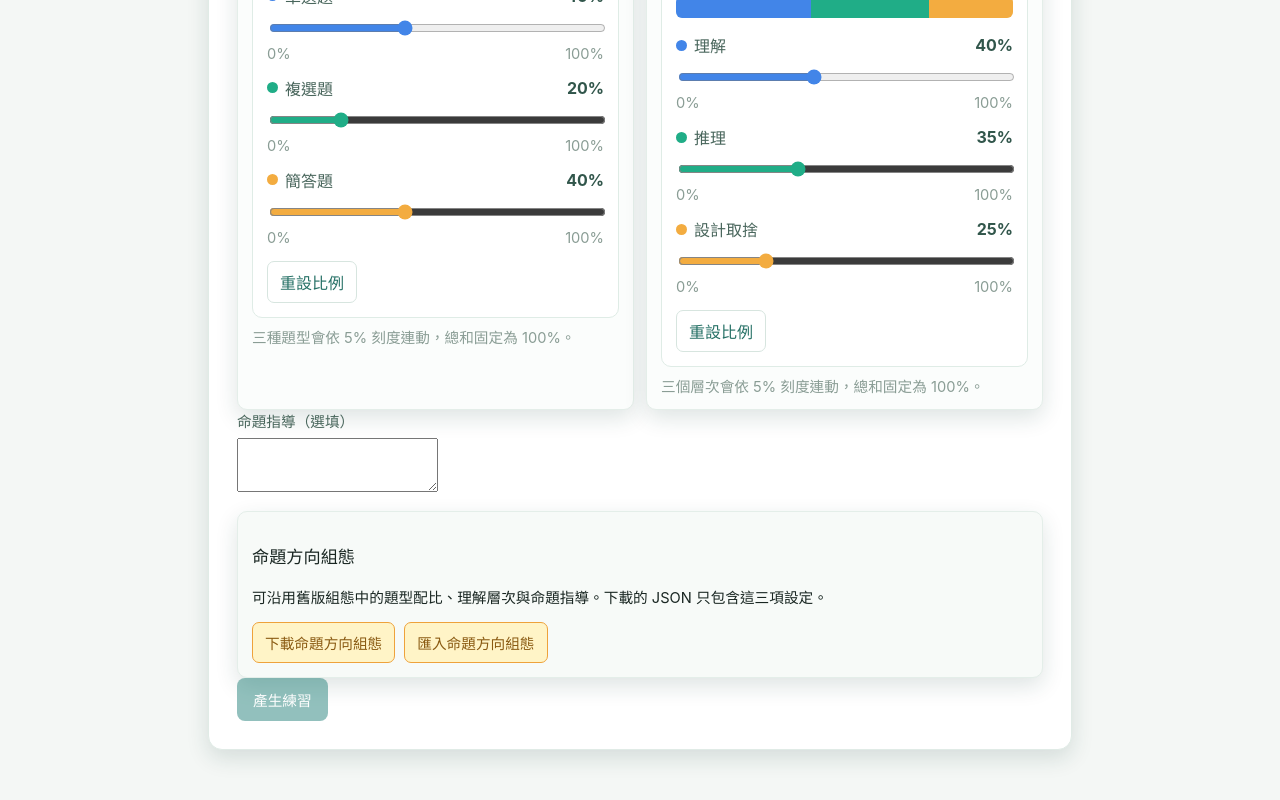
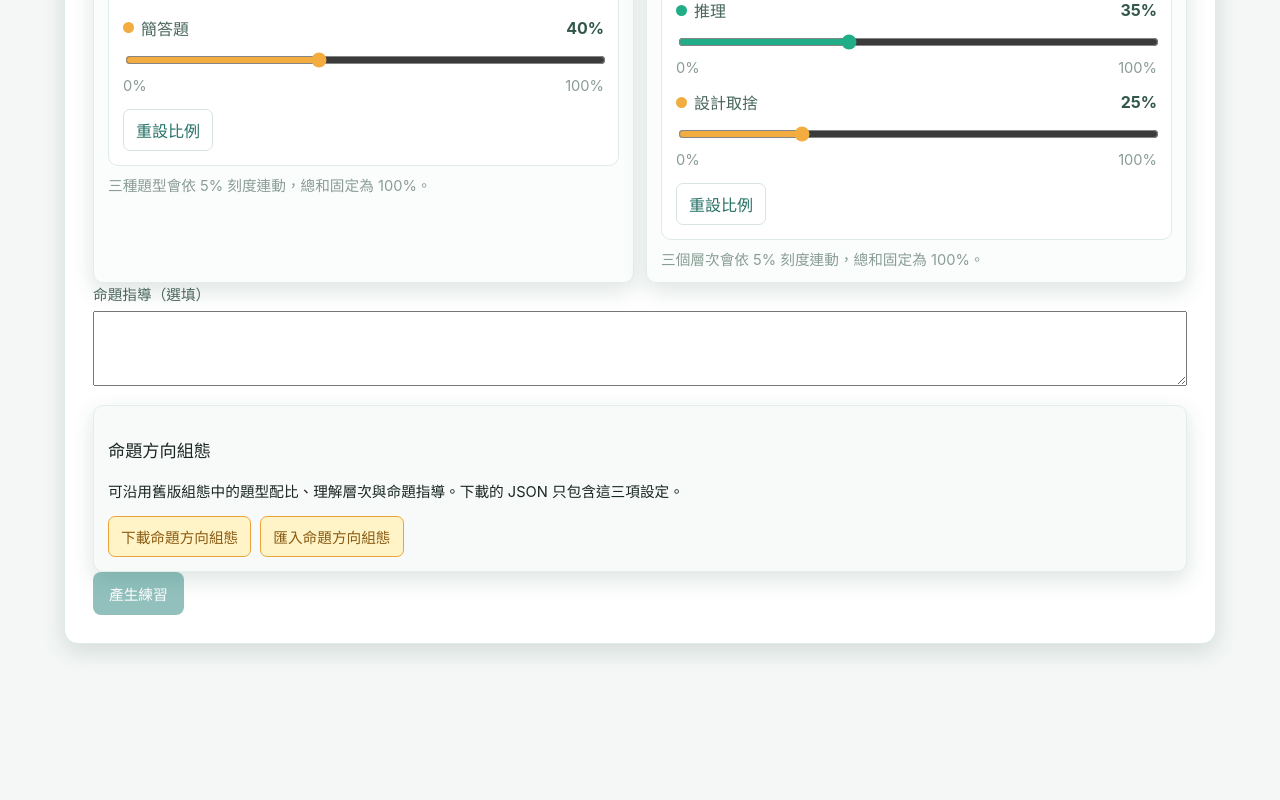
Before and after one commit to educatres/HomeworkQuizSelf, a React (Vite) app: page / in a window 1280 px wide. Shown: the part 1949-2749 px from the top of the page. After the commit the page ends 2673 px from the top, so only its background shows below. Built offline with nearby package versions, Linux system fonts and the light colour scheme.

Commit message:
Widen self-study layout and guidance field

```diff
--- a/src/app/selfStudy.css
+++ b/src/app/selfStudy.css
@@ -1,4 +1,4 @@
-.study-shell { max-width: 56rem; margin: 0 auto; padding: 1.5rem 1rem 4rem; }
+.study-shell { width: 90%; margin: 0 auto; padding: 1.5rem 0 4rem; }
 .study-header { display: flex; align-items: center; gap: 1rem; margin-bottom: 1rem; }
 .study-header img { width: 4.5rem; height: auto; }
 .study-header h1, .study-header p { margin: .25rem 0; }
@@ -10,7 +10,7 @@
 .study-question { margin: 1rem 0; border: 1px solid #b7c8cd; border-radius: .6rem; min-width: 0; padding: 1rem; }
 .study-question legend { font-weight: 700; padding: 0 .4rem; }
 .study-question p, .study-feedback p { white-space: pre-wrap; }
-.study-question textarea { width: 100%; resize: vertical; font: inherit; padding: .6rem; }
+.study-panel .field textarea, .study-question textarea { width: 100%; resize: vertical; font: inherit; padding: .6rem; }
 .study-option { display: block; padding: .4rem 0; }
 .study-feedback { margin: .75rem 0; background: #f0fdfa; color: #134e4a; padding: .8rem; border-radius: .5rem; }
 .study-examples { margin-bottom: 1rem; }
```
